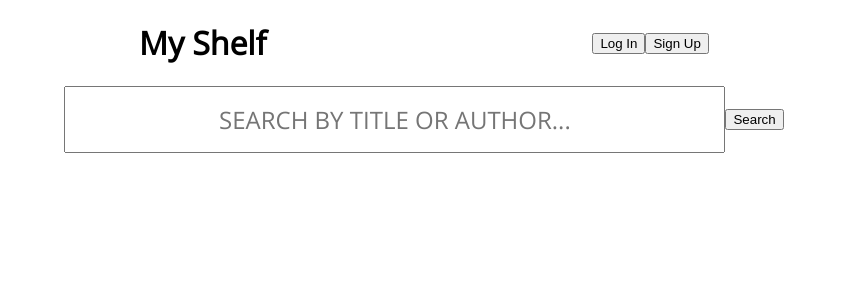
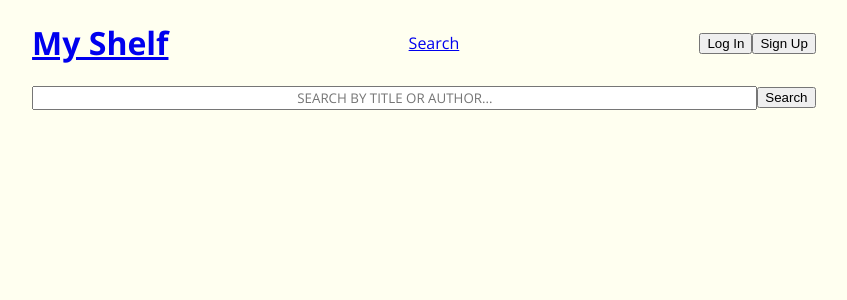
Before and after one commit to AntGNgo/my-shelf, a React (Create React App) app: page /search in a window 1280 px wide. Shown: the top 300 px of the page, without its empty margins (216-1063 px from the left). Built offline with nearby package versions, Linux system fonts and the light colour scheme.

Commit message:
Added routing and pages

```diff
--- a/src/App.css
+++ b/src/App.css
@@ -1,13 +1,13 @@
-@import url('https://fonts.googleapis.com/css2?family=Open+Sans:wght@300;400&display=swap');
+@import url('https://fonts.googleapis.com/css2?family=Open+Sans:wght@300;400;700&display=swap');
 
 body {
-    width: 70%;
+    width: 80%;
     margin: 0 auto;
     font-family: 'Open Sans', sans-serif;
+    background: #fffff0;
 }
 
 .results-container {
-    display: grid;
-    grid-template-columns: 1fr 1fr 1fr;
-    justify-items: center;
+    display: flex;
+    flex-direction: column;
 }
--- a/src/App.js
+++ b/src/App.js
@@ -1,27 +1,26 @@
 import { useState } from 'react'
+import { BrowserRouter as Router, Switch, Route, Link} from 'react-router-dom'
 
 import Navigation from './components/navigation/Navigation'
-import Search from './components/search/Search'
-import SearchResult from './components/searchResult/SearchResult'
+import Home from './pages/home/Home'
+import SearchPage from './pages/searchPage/SearchPage'
+import Shelf from './pages/shelf/Shelf'
+import Login from './pages/login/Login'
 import './App.css';
 
 const App = () => {
-  const [searchList, setSearchList] = useState([])
+  return (
+    <Router>
+        <Navigation />
 
-  const searchedBooksList = searchList.map((book) => {
-    return(
-        <SearchResult bookInfo={book} />
-    )
-  })
+      <Switch>
+      <Route exact path='/' component={Home} />
+        <Route exact path='/shelf' component={Shelf} />
+        <Route exact path='/login' component={Login} />
+        <Route exact path='/search' component={SearchPage} />
+      </Switch>
 
-  return (
-    <div>
-      <Navigation setSearchList={setSearchList} />
-      <Search setSearchList={setSearchList} />
-      <div className="results-container">
-        {searchedBooksList}
-      </div>
-    </div>
+    </Router>
   )
 }
 
--- a/src/components/navigation/Navigation.js
+++ b/src/components/navigation/Navigation.js
@@ -1,14 +1,17 @@
 import Search from '../search/Search'
+import { Link } from "react-router-dom"
 import './navigation.css'
 
-const Navigation = ({ setSearchList }) => {
+const Navigation = () => {
     return(
         <div className="navigation">
-            <h1 onClick={() => setSearchList([])}>My Shelf</h1>
+            <Link to="/"><h1>My Shelf</h1></Link>
+            <Link to='/search'>Search</Link>
             <div className='access'>
-                <button>Log In</button>
-                <button>Sign Up</button>
+                <Link to="/login"><button>Log In</button></Link>
+                <Link to='/signup'><button>Sign Up</button></Link>
             </div>
+
         </div>
     )
 }
--- a/src/components/search/Search.js
+++ b/src/components/search/Search.js
@@ -3,7 +3,6 @@ import axios from "axios"
 import './search.css'
 
 const Search = ({ setSearchList }) => {
-
     const [query, setQuery] = useState("")
 
     const onChange = (e) => {
@@ -17,10 +16,10 @@ const Search = ({ setSearchList }) => {
         .then((results) => {
             const searchResults = results.data.docs.slice(20)
             setSearchList(searchResults)
-
         })
     }
     return(
+
         <form onSubmit={onSubmit} className='search'>
             <input type="text" onChange={onChange} className="search__input" placeholder="Search by Title or Author..." />
             <input type="submit" value='Search' className="search__submit" />
--- a/src/components/search/search.css
+++ b/src/components/search/search.css
@@ -7,9 +7,7 @@
 .search__input {
     width: 70%;
     text-align: center;
-    padding: 15px;
     font-family: 'Open Sans', sans-serif;
     font-weight: 300;
-    font-size: 1.5rem;
     text-transform: uppercase;
 }
--- a/src/components/searchResult/SearchResult.js
+++ b/src/components/searchResult/SearchResult.js
@@ -1,14 +1,19 @@
 
-const searchResult = ({ bookInfo }) => {
+import "./search-result.css"
 
+const SearchResult = ({ bookInfo }) => {
+    console.log(bookInfo)
     if(bookInfo.cover_i) {
         return(
-            <div>
-                <h1>{bookInfo.title}</h1>
-                <h2>{bookInfo.author_name ? bookInfo.author_name[0] : null}</h2>
-                <p>{bookInfo.first_publish_year ? bookInfo.first_publish_year : null }</p>
-
-                <img src={`http://covers.openlibrary.org/b/id/${bookInfo.cover_i}-M.jpg`} alt={`${bookInfo.title} cover`} width="200px" />
+            <div className='result'>
+                <div className="result__left">
+                <img src={`http://covers.openlibrary.org/b/id/${bookInfo.cover_i}-M.jpg`} alt={`${bookInfo.title} cover`} />
+                <div className="result__left__text">
+                    <h1>{bookInfo.title}</h1>
+                    <h2>{bookInfo.author_name ? bookInfo.author_name[0] : null}</h2>
+                </div>
+                </div>
+                <p className='result__year'>{bookInfo.first_publish_year ? bookInfo.first_publish_year : null }</p>
           </div>
         )
     } else {
@@ -18,4 +23,4 @@ const searchResult = ({ bookInfo }) => {
     }
 }
 
-export default searchResult
+export default SearchResult
--- /dev/null
+++ b/src/components/searchResult/search-result.css
@@ -0,0 +1,38 @@
+.result {
+    display: flex;
+    align-items: center;
+    justify-content: space-between;
+    margin-bottom: 1rem;
+    padding: 1rem;
+    background: #FDEABF;
+    border-radius: 20px;
+}
+
+.result img {
+    width: 200px;
+
+}
+
+.result__left {
+    display: flex;
+    align-items: center;
+}
+
+.result__left__text {
+    margin-left: 1rem;
+}
+
+.result__left__text h1 {
+    margin-bottom: 0;
+}
+
+.result__left__text h2 {
+    margin-top: 0;
+    font-size: 1rem;
+    color: rgb(129, 129, 128);
+    font-weight: 300;
+}
+
+.result__year {
+    font-weight: 700;
+}
--- /dev/null
+++ b/src/components/searchedBooksList/SearchedBooksList.js
@@ -0,0 +1,14 @@
+import SearchResult from '../searchResult/SearchResult'
+
+const SearchedBooksList = ({ searchList }) => {
+    return(
+        searchList.map((book) => {
+            return(
+                <SearchResult bookInfo={book} />
+            )
+        })
+    )
+}
+
+
+export default SearchedBooksList
--- /dev/null
+++ b/src/pages/home/Home.js
@@ -0,0 +1,9 @@
+const Home = () => {
+    return(
+        <div>
+            <h1>HOME</h1>
+        </div>
+    )
+}
+
+export default Home
--- /dev/null
+++ b/src/pages/login/Login.js
@@ -0,0 +1,12 @@
+import Navigation from '../../components/navigation/Navigation'
+
+
+const Login = () => {
+    return(
+        <div>
+            <h1>LOGIN</h1>
+        </div>
+    )
+}
+
+export default Login
--- /dev/null
+++ b/src/pages/searchPage/SearchPage.js
@@ -0,0 +1,17 @@
+
+import { Fragment, useState } from 'react'
+import Search from '../../components/search/Search'
+import SearchedBooksList from '../../components/searchedBooksList/SearchedBooksList'
+
+const SearchPage = () => {
+    const [searchList, setSearchList] = useState([])
+
+    return (
+        <Fragment>
+            <Search setSearchList={setSearchList} />
+        </Fragment>
+
+    )
+}
+
+export default SearchPage
--- /dev/null
+++ b/src/pages/shelf/Shelf.js
@@ -0,0 +1,13 @@
+import Navigation from '../../components/navigation/Navigation'
+
+
+const Shelf = () => {
+    return(
+        <div>
+            <Navigation />
+            <h1>Hi</h1>
+        </div>
+    )
+}
+
+export default Shelf
```
